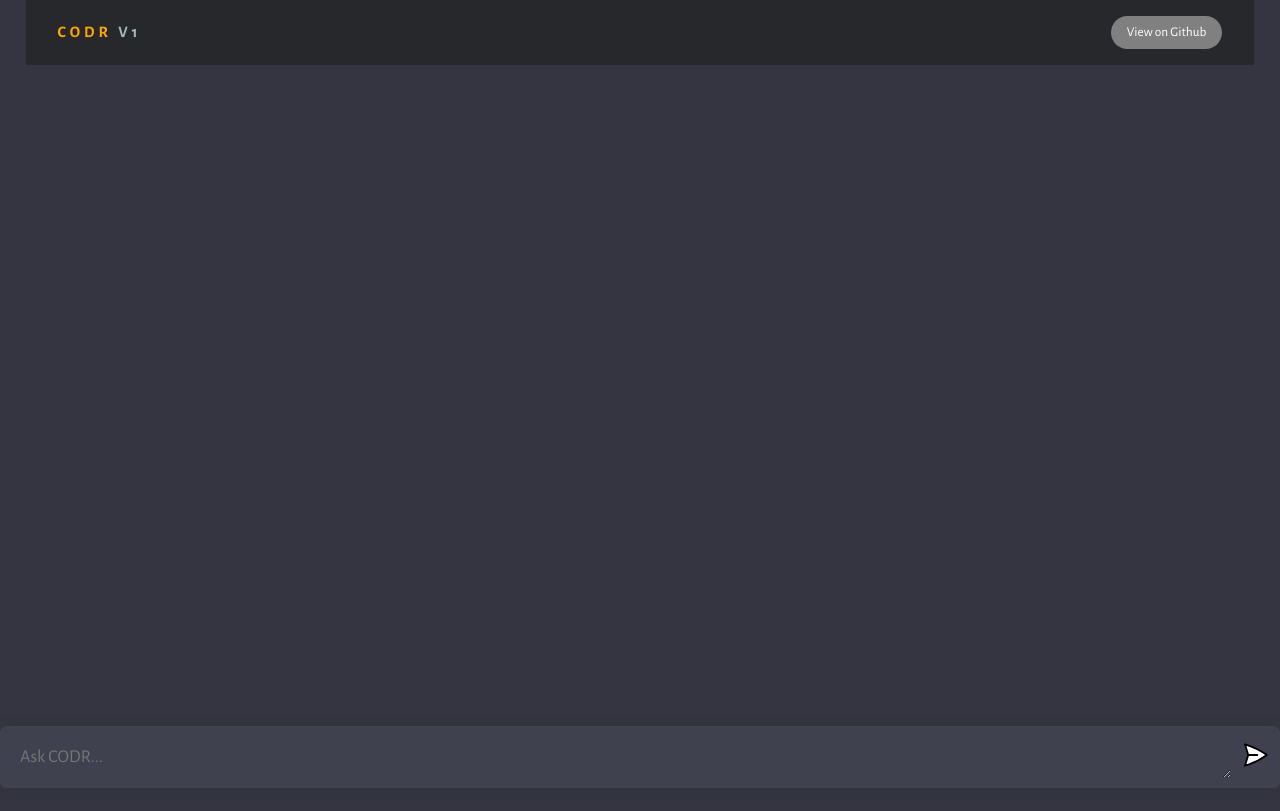
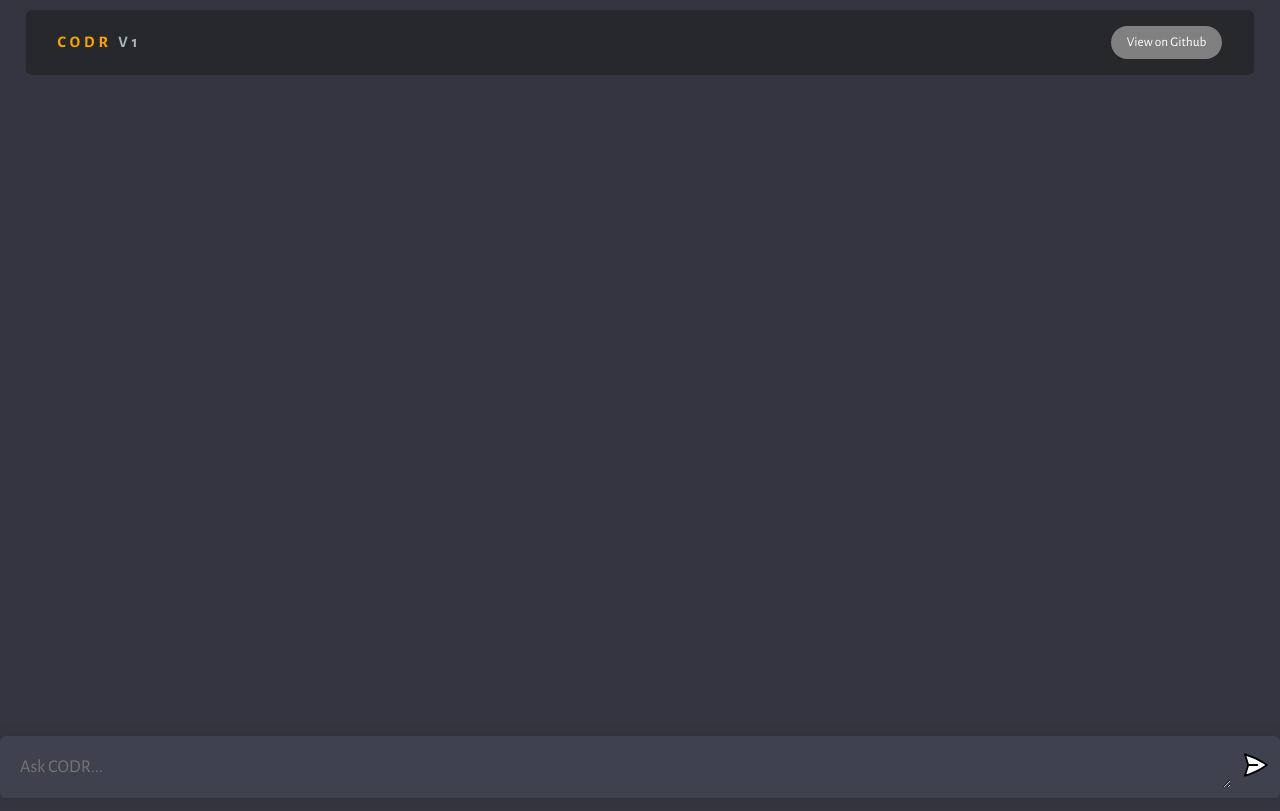
Before and after one commit to charlesknapp/CODR-ChatGPT-Clone, a website built with Vite: page client/index.html in a window 1280 px wide. Built offline with nearby package versions, Linux system fonts and the light colour scheme.

Commit message:
Added radiuses

```diff
--- a/client/style.css
+++ b/client/style.css
@@ -20,6 +20,8 @@ nav{
   align-items:center;
   max-width: 96%;
   margin: 0 auto;
+  margin-top: 10px;
+  border-radius: 6px;
 }
 .nav-main{
   display:flex;
```
